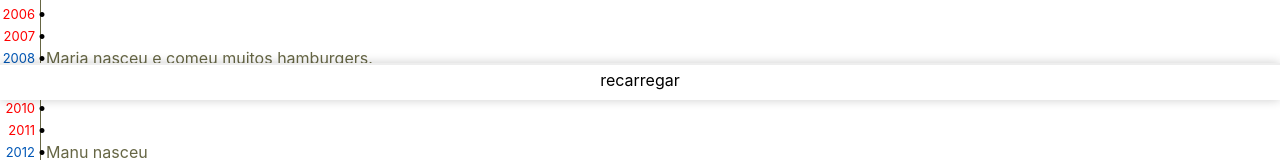
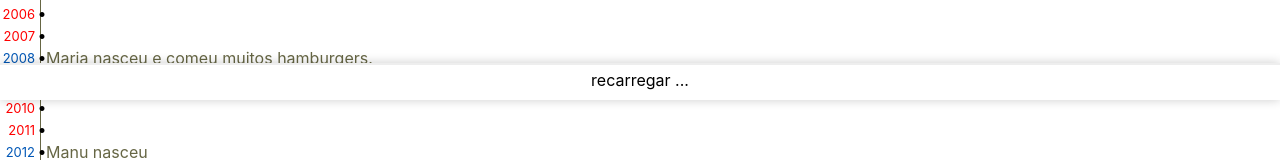
Before and after one commit to brunoreis/em-tempo, a Next.js app: page / in a window 1280 px wide. Shown: the part 700-860 px from the top of the page. Built offline with nearby package versions, Linux system fonts and the light colour scheme.

Commit message:
recarregar

```diff
--- a/components/Timeline.js
+++ b/components/Timeline.js
@@ -72,7 +72,7 @@ export const Timeline = () => {
 			))}
 			<Tools>
 				<Button onClick={() => window.location.reload()}>
-					recarregar
+					recarregar ...
 				</Button>
 			</Tools>
     </Wrapper>
```
